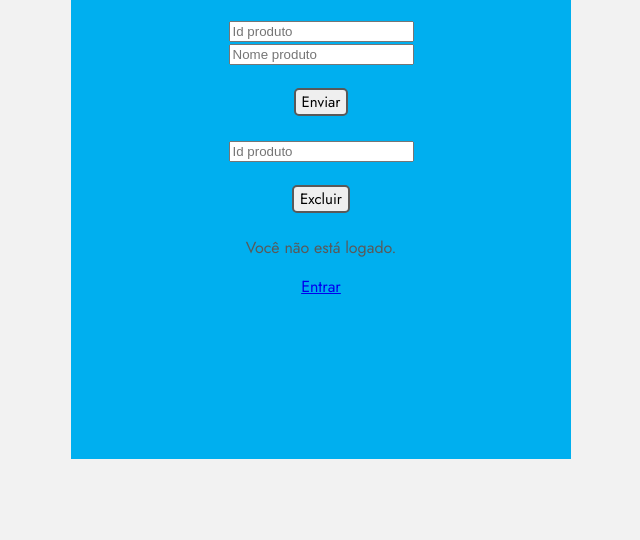
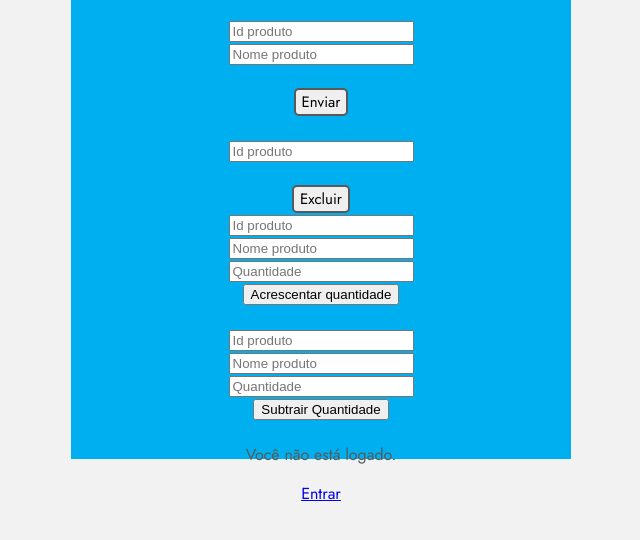
Before and after one commit to Lucasfranken131/Space-Log, a PHP site: page /estoque_funcionario.php in a window 1280 px wide. Shown: the part 145-685 px from the top of the page, without its empty margins (319-959 px from the left). Run offline with PHP 8.4, Linux system fonts and the light colour scheme.

Commit message:
Update estoque_funcionario.php

```diff
--- a/estoque_funcionario.php
+++ b/estoque_funcionario.php
@@ -30,6 +30,25 @@
 		<input type="submit" value="Excluir" class="botao">
       		<br>
     	</form>
+    	<form action="acrescentar.php" method="post">
+		<input type="text" name="id" placeholder="Id produto">
+		<br>
+		<input type="text" name="nome_produto" placeholder="Nome produto">
+		<br>
+		<input type="number" name="quantidade" placeholder="Quantidade">
+		<br>
+		<input type="submit" value="Acrescentar quantidade">
+	</form>
+	<br>
+	<form action="subtrair.php" method="post">
+		<input type="text" name="id" placeholder="Id produto">
+		<br>
+		<input type="text" name="nome_produto" placeholder="Nome produto">
+		<br>
+		<input type="number" name="quantidade" placeholder="Quantidade">
+		<br>
+		<input type="submit" value="Subtrair Quantidade">
+	</form>
 </div>
 <br>
 		<?php
```
Lines whose indentation alone changed are shown as unchanged.
